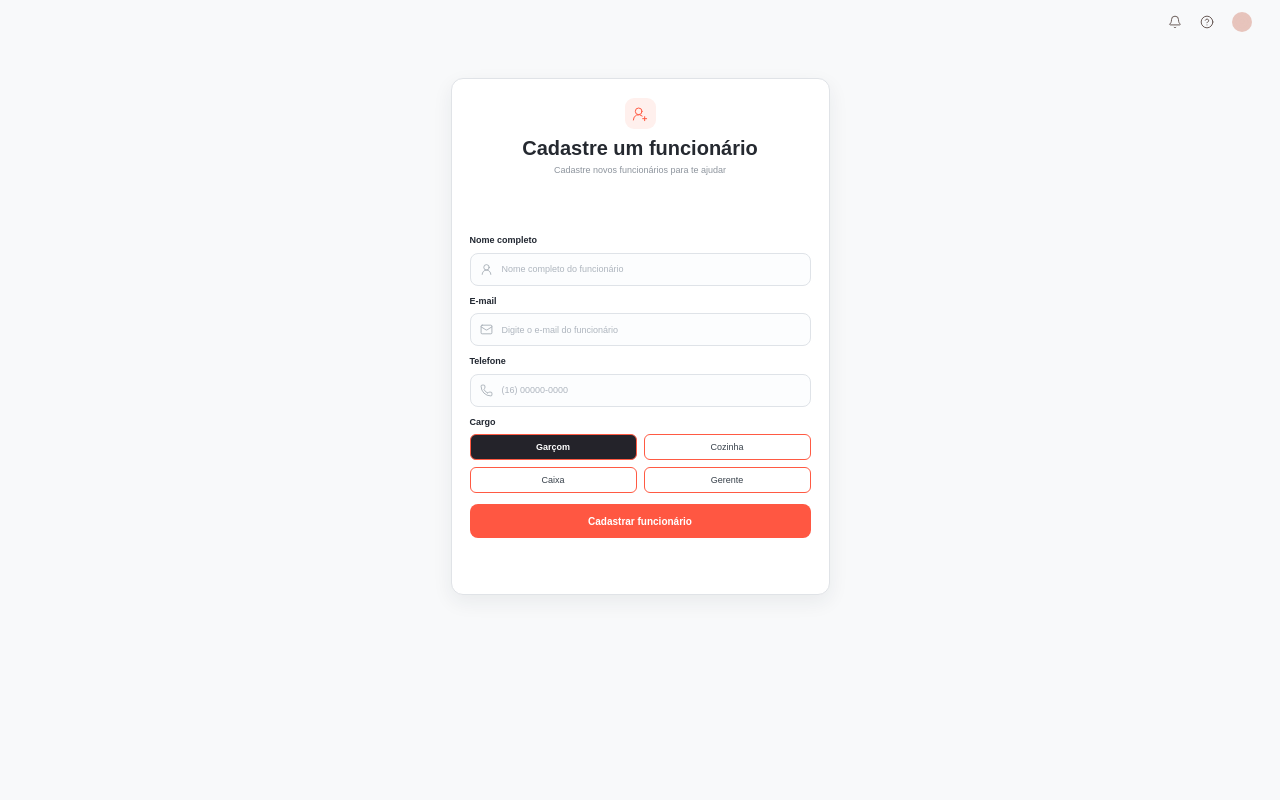
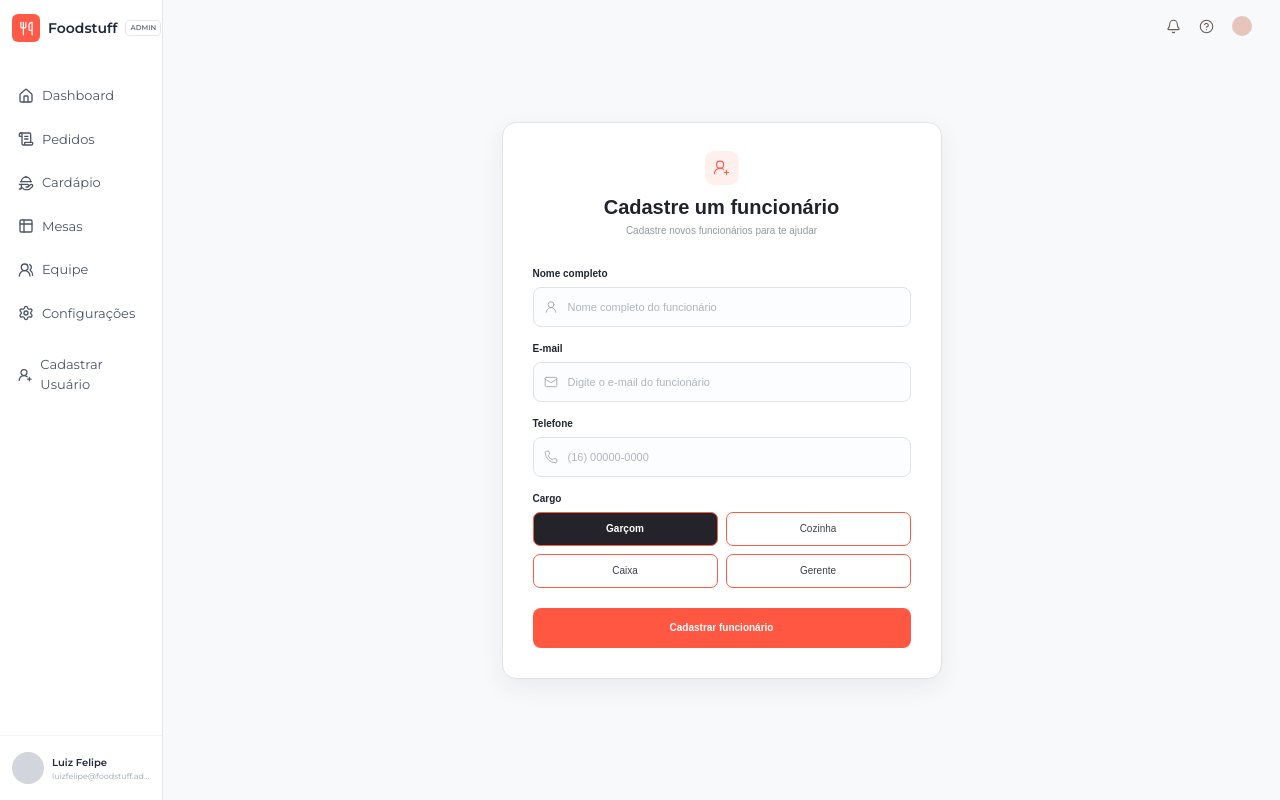
Before and after one commit to Lzz-z13/Foodstuff, a React (Vite) app in the folder Foodstuff-FrontWeb/: page /cadastro in a window 1280 px wide. Built offline with nearby package versions, Linux system fonts and the light colour scheme.

Commit message:
fix(sidebar component): fixing the sidebar component when importing in another pages

```diff
--- a/Foodstuff-FrontWeb/src/axios/axios.js
+++ b/Foodstuff-FrontWeb/src/axios/axios.js
@@ -1,7 +1,7 @@
 import axios from "axios";
 
 const api = axios.create({
-  baseURL: "http://10.89.240.30:5000/api/foodstuff",
+  baseURL: "https://forked-nontransient-natisha.ngrok-free.dev/api/foodstuff",
   headers: {
     accept: "application/json",
   },
--- a/Foodstuff-FrontWeb/src/components/sideBar/SideBar.jsx
+++ b/Foodstuff-FrontWeb/src/components/sideBar/SideBar.jsx
@@ -1,13 +1,13 @@
 import { Link } from "react-router-dom";
 import {
   House,
+  ScrollText,
   HandPlatter,
-  ScrollText,
+  Table2,
   UsersRound,
-  Table2,
   Settings,
   UserRoundPlus,
-  ForkKnife
+  ForkKnife,
 } from "lucide-react";
 
 export default function SideBar() {
@@ -17,182 +17,173 @@ export default function SideBar() {
         fixed
         inset-y-0
         left-0
-        z-10
+        z-50
         hidden
-        w-[230px]
-        border-r-[3px]
-        border-gray-50
+        w-[163px]
+        min-w-[163px]
         bg-white
+        border-r
+        border-gray-200
         md:flex
         md:flex-col
       "
     >
       {/* LOGO */}
-      <div className="flex h-14 items-center gap-3 px-3">
-        <span className="flex h-7 w-7 items-center justify-center rounded-md bg-[#ff5a47] text-xs font-bold text-white">
-          <ForkKnife/>
+      <div className="flex h-14 items-center gap-2 px-3">
+        <span className="flex h-7 w-7 shrink-0 items-center justify-center rounded-md bg-[#ff5a47] text-white">
+          <ForkKnife size={15} />
         </span>
 
-        <strong className="text-base text-gray-800">Foodstuff</strong>
+        <strong className="whitespace-nowrap text-[14px] font-semibold text-gray-800">
+          Foodstuff
+        </strong>
 
-        <span className="rounded border border-gray-200 px-1.5 py-0.5 text-[9px] font-semibold text-gray-500">
+        <span className="shrink-0 rounded border border-gray-200 px-1 py-[2px] text-[7px] font-semibold text-gray-500">
           ADMIN
         </span>
       </div>
 
       {/* MENU */}
-      <nav className="mt-4 flex flex-1 flex-col gap-1.5 px-3">
-        {/* DASHBOARD */}
+      <nav className="mt-5 flex flex-1 flex-col gap-1 px-2">
         <Link
-          to="#"
+          to="/home"
           className="
-            flex
-            items-center
-            gap-3
+            flex items-center gap-2
             rounded-lg
-            px-3
-            py-2.5
-            text-sm
+            px-2.5 py-2.5
+            text-[13px]
             text-gray-600
+            whitespace-nowrap
             transition
-            hover:bg-gray-50
+            hover:bg-[#ff5a47]
+            hover:text-white
           "
         >
-          <House size={17} />
+          <House size={16} />
           <span>Dashboard</span>
         </Link>
 
-        {/* PEDIDOS */}
         <Link
-          to="#"
+          to="/pedidos"
           className="
-            flex
-            items-center
-            gap-3
+            flex items-center gap-2
             rounded-lg
-            px-3
-            py-2.5
-            text-sm
+            px-2.5 py-2.5
+            text-[13px]
             text-gray-600
+            whitespace-nowrap
             transition
-            hover:bg-gray-50
+            hover:bg-[#ff5a47]
+            hover:text-white
           "
         >
-          <ScrollText size={17} />
+          <ScrollText size={16} />
           <span>Pedidos</span>
         </Link>
 
-        {/* CARDÁPIO */}
         <Link
-          to="#"
+          to="/cardapio"
           className="
-            flex
-            items-center
-            gap-3
+            flex items-center gap-2
             rounded-lg
-            px-3
-            py-2.5
-            text-sm
+            px-2.5 py-2.5
+            text-[13px]
             text-gray-600
+            whitespace-nowrap
             transition
-            hover:bg-gray-50
+            hover:bg-[#ff5a47]
+            hover:text-white
           "
         >
-          <HandPlatter size={17} />
+          <HandPlatter size={16} />
           <span>Cardápio</span>
         </Link>
 
-        {/* MESAS */}
         <Link
-          to="#"
+          to="/mesas"
           className="
-            flex
-            items-center
-            gap-3
+            flex items-center gap-2
             rounded-lg
-            px-3
-            py-2.5
-            text-sm
+            px-2.5 py-2.5
+            text-[13px]
             text-gray-600
+            whitespace-nowrap
             transition
-            hover:bg-gray-50
+            hover:bg-[#ff5a47]
+            hover:text-white
           "
         >
-          <Table2 size={17} />
+          <Table2 size={16} />
           <span>Mesas</span>
         </Link>
 
-        {/* EQUIPE */}
         <Link
-          to="#"
+          to="/equipe"
           className="
-            flex
-            items-center
-            gap-3
+            flex items-center gap-2
             rounded-lg
-            px-3
-            py-2.5
-            text-sm
+            px-2.5 py-2.5
+            text-[13px]
             text-gray-600
+            whitespace-nowrap
             transition
-            hover:bg-gray-50
+            hover:bg-[#ff5a47]
+            hover:text-white
           "
         >
-          <UsersRound size={17} />
+          <UsersRound size={16} />
           <span>Equipe</span>
         </Link>
 
-        {/* CONFIGURAÇÕES */}
         <Link
-          to="#"
+          to="/configs"
           className="
-            flex
-            items-center
-            gap-3
+            flex items-center gap-2
             rounded-lg
-            px-3
-            py-2.5
-            text-sm
+            px-2.5 py-2.5
+            text-[13px]
             text-gray-600
+            whitespace-nowrap
             transition
-            hover:bg-gray-50
+            hover:bg-[#ff5a47]
+            hover:text-white
           "
         >
-          <Settings size={17} />
+          <Settings size={16} />
           <span>Configurações</span>
         </Link>
 
-        {/* CADASTRAR FUNCIONÁRIO */}
         <Link
           to="/cadastro"
           className="
-          flex
             mt-2
+            flex items-center gap-2
             rounded-lg
-            px-3
-            py-2.5
+            px-2.5 py-2.5
+            text-[13px]
             text-gray-600
-            text-sm
             transition
+            hover:bg-[#ff5a47]
+            hover:text-white
           "
         >
-          <UserRoundPlus size={17} className="mr-2"/>
-          Cadastrar funcionário
+          <UserRoundPlus size={16} />
+          <span>Cadastrar Usuário</span>
         </Link>
       </nav>
 
       {/* USUÁRIO */}
-      <div className="mx-4 border-t border-gray-100 py-4">
-        <div className="flex items-center gap-3">
-          <span className="h-9 w-9 shrink-0 rounded-full bg-gray-300" />
+      <div className="border-t border-gray-100 px-3 py-4">
+        <div className="flex items-center gap-2">
+          <span className="h-8 w-8 shrink-0 rounded-full bg-gray-300" />
 
           <div className="min-w-0">
-            <p className="truncate text-xs font-semibold text-gray-800">
+            <p className="truncate text-[10px] font-semibold text-gray-800">
               Luiz Felipe
             </p>
 
-            <p className="truncate text-[10px] text-gray-400">
-              luizfelipe@foodstuff.adm.com
+            <p className="truncate text-[8px] text-gray-400">
+              luizfelipe@foodstuff.adm...
             </p>
           </div>
         </div>
--- a/Foodstuff-FrontWeb/src/pages/cadastro/Cadastro.css
+++ b/Foodstuff-FrontWeb/src/pages/cadastro/Cadastro.css
@@ -1,6 +1,7 @@
 * {
   box-sizing: border-box;
 }
+
 .cadastro-layout {
   min-height: 100vh;
   background: #f8f9fa;
@@ -13,226 +14,338 @@
   position: relative;
   flex: 1;
   min-width: 0;
+
   display: flex;
   justify-content: center;
-  align-items: flex-start;
-  padding-top: 8px;
+  align-items: center;
+
+  padding: 40px 24px;
 }
+
+/* =========================
+   AÇÕES DO TOPO
+========================= */
+
 .top-actions {
   position: absolute;
   right: 28px;
-  top: 12px;
+  top: 16px;
+
   display: flex;
+  align-items: center;
   gap: 18px;
-  align-items: center;
+
   color: #685a55;
 }
+
 .top-actions svg {
-  width: 14px;
-  height: 14px;
+  width: 15px;
+  height: 15px;
   stroke-width: 1.7;
 }
+
 .top-actions .profile-dot {
   width: 20px;
   height: 20px;
   padding: 3px;
+
   border-radius: 50%;
+
   background: #e7c4bc;
   color: #e7c4bc;
   stroke: #e7c4bc;
 }
+
+/* =========================
+   CARD
+========================= */
+
 .cadastro-card {
-  display: grid;
-  width: 379px;
-  min-height: 517px;
-  background: #fff;
+  width: 440px;
+  max-width: 100%;
+
+  background: #ffffff;
+
   border: 1px solid #e0e3e7;
-  border-radius: 12px;
-  box-shadow: 0 7px 20px rgba(31, 41, 55, 0.07);
-  padding: 19px 18px 13px;
-  margin-top: 70px;
+  border-radius: 14px;
+
+  box-shadow: 0 8px 24px rgba(31, 41, 55, 0.07);
+
+  padding: 28px 30px 30px;
+
+  display: flex;
+  flex-direction: column;
+
+  gap: 28px;
 }
+
+/* =========================
+   CABEÇALHO
+========================= */
 
 .cadastro-heading {
   text-align: center;
-  margin-bottom: 14px;
+  margin: 0;
 }
+
 .heading-icon {
-  width: 31px;
-  height: 31px;
-  margin: 0 auto 7px;
+  width: 34px;
+  height: 34px;
+
+  margin: 0 auto 10px;
+
   border-radius: 9px;
+
   background: #fff0ed;
   color: #ff5a43;
+
   display: grid;
   place-items: center;
 }
+
 .heading-icon svg {
-  width: 16px;
-  height: 16px;
+  width: 17px;
+  height: 17px;
   stroke-width: 1.5;
 }
+
 .cadastro-heading h1 {
-  margin: 0 0 4px;
+  margin: 0 0 5px;
+
+  color: #20242a;
+
   font-size: 20px;
   line-height: 24px;
-  font-weight: 750;
+  font-weight: 700;
 }
+
 .cadastro-heading p {
   margin: 0;
-  color: #8d949d;
-  font-size: 9px;
+
+  color: #9299a2;
+
+  font-size: 10px;
+  line-height: 14px;
 }
+
+/* =========================
+   FORMULÁRIO
+========================= */
+
 .cadastro-card form {
   display: flex;
   flex-direction: column;
-  gap: 9px;
+  gap: 14px;
 }
+
+/* =========================
+   CAMPOS
+========================= */
+
 .field label,
 .cargo label {
   display: block;
-  margin-bottom: 5px;
+
+  margin-bottom: 6px;
+
   color: #202630;
-  font-size: 9px;
+
+  font-size: 10px;
   font-weight: 650;
 }
+
 .input-wrap {
-  height: 33px;
   position: relative;
+
+  width: 100%;
+  height: 40px;
+
   display: flex;
   align-items: center;
+
   border: 1px solid #dfe3e8;
   border-radius: 8px;
+
   background: #fcfdfe;
+
+  transition:
+    border-color 0.15s ease,
+    box-shadow 0.15s ease;
 }
+
 .input-wrap > span {
   position: absolute;
-  left: 9px;
+  left: 10px;
+
   display: grid;
   place-items: center;
+
   color: #9da5ae;
 }
+
 .input-wrap > span svg {
-  width: 13px;
-  height: 13px;
+  width: 14px;
+  height: 14px;
   stroke-width: 1.5;
 }
+
 .input-wrap input {
   width: 100%;
   height: 100%;
+
   border: 0;
   outline: 0;
+
   background: transparent;
-  padding: 0 10px 0 31px;
+
+  padding: 0 12px 0 34px;
+
   color: #303640;
-  font-size: 9px;
+
+  font-size: 11px;
   font-weight: 500;
 }
+
 .input-wrap input::placeholder {
   color: #aeb5be;
 }
+
 .input-wrap:focus-within {
   border-color: #ff6a59;
+
   box-shadow: 0 0 0 2px rgba(255, 106, 89, 0.08);
 }
+
+/* =========================
+   CARGOS
+========================= */
+
 .roles {
   display: grid;
+
   grid-template-columns: 1fr 1fr;
-  gap: 7px;
+
+  gap: 8px;
+
+  margin: 0;
 }
+
 .roles button {
-  height: 26px;
+  width: 100%;
+  height: 34px;
+
   border: 1px solid #ff5a43;
-  border-radius: 6px;
-  background: #fff;
+  border-radius: 7px;
+
+  background: #ffffff;
+
   color: #37404a;
-  font-size: 9px;
+
+  font-size: 10px;
+  font-weight: 500;
+
   cursor: pointer;
+
+  transition:
+    background 0.15s ease,
+    color 0.15s ease;
 }
+
+.roles button:hover {
+  background: #fff4f1;
+}
+
 .roles button.selected {
   background: #24232a;
-  color: #fff;
+
+  color: #ffffff;
+
   border-color: #ff5a43;
+
   font-weight: 700;
 }
-.senha-area {
-  padding-top: 13px;
-}
-.eye {
-  position: absolute;
-  right: 9px;
-  top: 50%;
-  transform: translateY(-50%);
-  border: 0;
-  background: transparent;
-  color: #9da5ae;
-  display: grid;
-  place-items: center;
-  padding: 0;
-  cursor: pointer;
-}
-.eye svg {
-  width: 13px;
-  height: 13px;
-}
-.hint {
-  display: flex;
-  align-items: center;
-  gap: 4px;
-  margin: 7px 0 0 6px;
-  color: #737b84;
-  font-size: 7px;
-  font-weight: 500;
-}
-.hint svg {
-  width: 10px;
-  height: 10px;
-  color: #e7b63d;
-}
-.success {
-  padding: 6px;
-  border-radius: 6px;
-  background: #f0faef;
-  color: #37823b;
-  text-align: center;
-  font-size: 8px;
-  font-weight: 700;
-}
+
+/* =========================
+   BOTÃO ENVIAR
+========================= */
+
 .submit {
-  height: 34px;
+  width: 100%;
+  height: 40px;
+
+  margin-top: 6px;
+
   border: 0;
   border-radius: 8px;
+
   background: #ff5742;
-  color: #fff;
+
+  color: #ffffff;
+
   font-size: 10px;
   font-weight: 700;
+
   cursor: pointer;
-  margin-top: 2px;
+
+  transition: background 0.15s ease;
 }
+
 .submit:hover {
   background: #eb4936;
 }
+
+/* =========================
+   MENSAGEM DE SUCESSO
+========================= */
+
+.success {
+  padding: 8px;
+
+  border-radius: 7px;
+
+  background: #f0faef;
+
+  color: #37823b;
+
+  text-align: center;
+
+  font-size: 9px;
+  font-weight: 700;
+}
+
+/* =========================
+   RESPONSIVIDADE
+========================= */
+
 @media (max-width: 700px) {
-  .cadastro-sidebar {
-    width: 135px;
-    min-width: 135px;
+  .cadastro-card {
+    width: min(440px, calc(100vw - 32px));
   }
-  .cadastro-card {
-    width: min(379px, calc(100vw - 155px));
+
+  .cadastro-main {
+    padding: 32px 16px;
   }
 }
+
 @media (max-width: 520px) {
-  .cadastro-sidebar {
-    display: none;
+  .cadastro-main {
+    min-height: 100vh;
+
+    padding: 70px 12px 24px;
+
+    align-items: flex-start;
   }
-  .cadastro-main {
-    padding: 55px 12px 20px;
-  }
+
   .cadastro-card {
     width: 100%;
+
+    padding: 24px 20px 24px;
+
     margin: 0;
   }
+
   .top-actions {
     right: 12px;
+    top: 16px;
   }
 }
--- a/Foodstuff-FrontWeb/src/pages/cadastro/CadastroFuncionario.jsx
+++ b/Foodstuff-FrontWeb/src/pages/cadastro/CadastroFuncionario.jsx
@@ -20,6 +20,7 @@ import {
   Lightbulb,
 } from "lucide-react";
 import "./Cadastro.css";
+import SideBar from "../../components/sideBar/SideBar";
 
 const cargos = ["Garçom", "Cozinha", "Caixa", "Gerente"];
 
@@ -31,8 +32,6 @@ export default function CadastroFuncionario() {
     cargo: "Garçom",
     senha: "",
   });
-  const [mostrarSenha, setMostrarSenha] = useState(false);
-  const [mensagem, setMensagem] = useState("");
 
   const alterar = (campo, valor) => setForm({ ...form, [campo]: valor });
   const formatarTelefone = (v) => {
@@ -60,6 +59,9 @@ export default function CadastroFuncionario() {
   }
 
   return (
+    <>
+      <SideBar />
+      <div className="md:ml-[163px]">
         <div className="cadastro-layout">
           <main className="cadastro-main">
             <div className="top-actions">
@@ -67,14 +69,18 @@ export default function CadastroFuncionario() {
               <CircleHelp />
               <CircleUserRound className="profile-dot" />
             </div>
+
             <section className="cadastro-card">
               <header className="cadastro-heading">
                 <div className="heading-icon">
                   <UserRoundPlus />
                 </div>
+
                 <h1>Cadastre um funcionário</h1>
+
                 <p>Cadastre novos funcionários para te ajudar</p>
               </header>
+
               <form onSubmit={cadastrar}>
                 <Campo label="Nome completo" icon={<UserRound />}>
                   <input
@@ -84,6 +90,7 @@ export default function CadastroFuncionario() {
                     placeholder="Nome completo do funcionário"
                   />
                 </Campo>
+
                 <Campo label="E-mail" icon={<Mail />}>
                   <input
                     required
@@ -93,6 +100,7 @@ export default function CadastroFuncionario() {
                     placeholder="Digite o e-mail do funcionário"
                   />
                 </Campo>
+
                 <Campo label="Telefone" icon={<Phone />}>
                   <input
                     required
@@ -106,6 +114,7 @@ export default function CadastroFuncionario() {
 
                 <div className="cargo">
                   <label>Cargo</label>
+
                   <div className="roles">
                     {cargos.map((c) => (
                       <button
@@ -119,11 +128,16 @@ export default function CadastroFuncionario() {
                     ))}
                   </div>
                 </div>
-            <button className="submit">Cadastrar funcionário</button>
+
+                <button className="submit" type="submit">
+                  Cadastrar funcionário
+                </button>
               </form>
             </section>
           </main>
         </div>
+      </div>
+    </>
   );
 }
 
--- a/Foodstuff-FrontWeb/src/pages/home/Home.jsx
+++ b/Foodstuff-FrontWeb/src/pages/home/Home.jsx
@@ -3,9 +3,9 @@ import SideBar from "../../components/sideBar/SideBar";
 
 export default function Home() {
   return (
+    <>
+      <SideBar />
       <main className="min-h-screen bg-[#f8fafc]">
-      <SideBar />
-
         {/* Conteúdo */}
         <div className="min-w-0 md:ml-[163px]">
           <Header />
@@ -44,5 +44,6 @@ export default function Home() {
           </div>
         </div>
       </main>
+    </>
   );
 }
--- a/Foodstuff-FrontWeb/src/pages/login/Login.jsx
+++ b/Foodstuff-FrontWeb/src/pages/login/Login.jsx
@@ -152,7 +152,7 @@ export default function Login() {
           <button
             type="submit"
             disabled={loading}
-            className="mt-2 flex w-full items-center justify-center rounded-xl bg-[#ff523b] py-3 font-semibold text-white hover:bg-[#e0442f] disabled:opacity-70"
+            className="mt-2 flex w-full items-center justify-center rounded-xl bg-[#ff523b] py-3 font-semibold text-white hover:bg-[#e0442f] disabled:opacity-70 cursor-pointer"
           >
             {loading ? "Entrando..." : "Entrar"}
           </button>
```
Also changed, not shown: Foodstuff-FrontWeb/src/components/header/Header.jsx (+1 -9 lines). Lines whose indentation alone changed are shown as unchanged.
